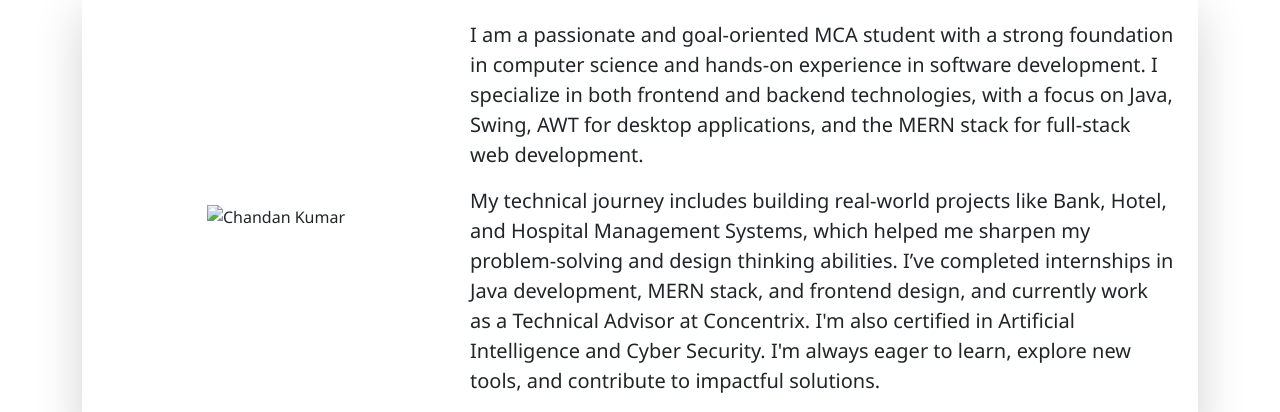
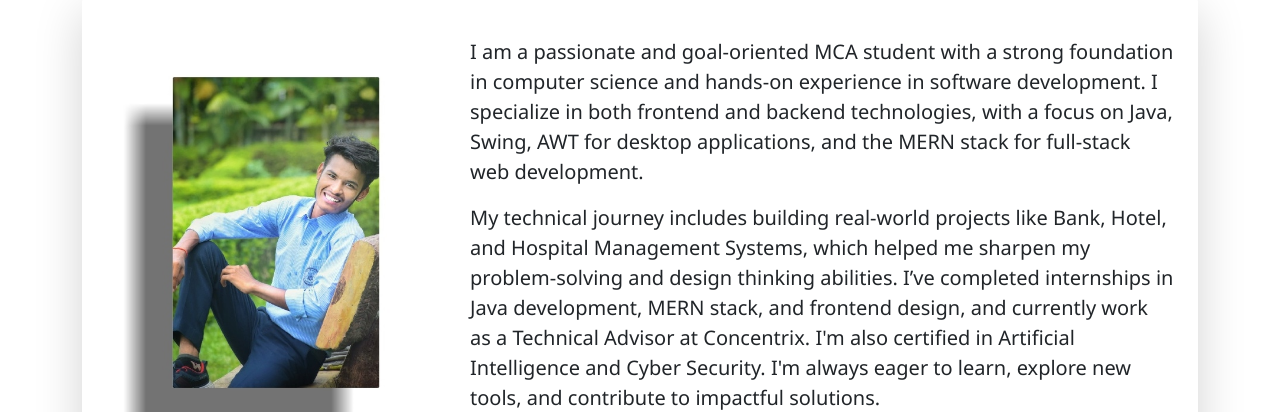
Before and after one commit to itsvitalchandan/vitalchandan, a plain HTML site: page index.html in a window 1280 px wide. Shown: the part 422-834 px from the top of the page. Drawn offline with nearby package versions, Linux system fonts and the light colour scheme.

Commit message:
Update index.html

```diff
--- a/index.html
+++ b/index.html
@@ -41,7 +41,7 @@
     <div class="row g-4 align-items-center">
       <!-- Profile Image -->
       <div class="col-md-4 text-center">
-        <img src="image/images.jpeg" alt="Chandan Kumar" class="img-fluid">
+        <img src="images.jpeg" alt="Chandan Kumar" class="img-fluid">
       </div>
       <!-- About Text -->
       <div class="col-md-8">
```
